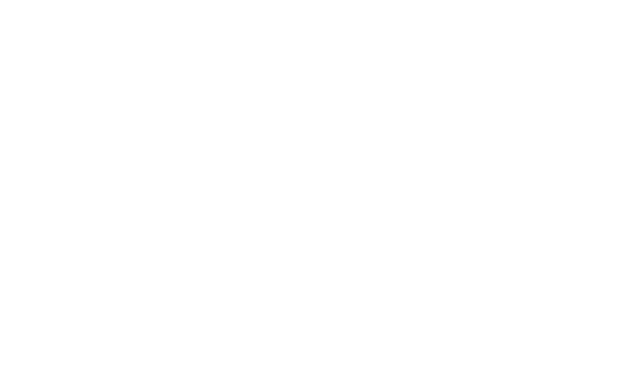
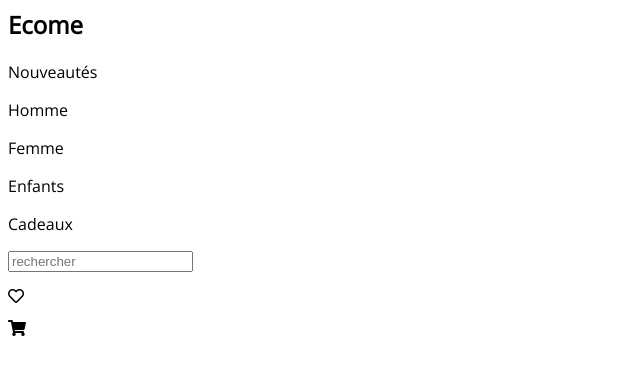
Before and after one commit to couscoudet/Test, a plain HTML site: page index.html in a window 1280 px wide. Shown: the whole page, without its empty margins (0-640 px from the left). Drawn offline with nearby package versions, Linux system fonts and the light colour scheme.

Commit message:
ajout de la barre de navigation et police/body css

```diff
--- a/index.html
+++ b/index.html
@@ -6,8 +6,25 @@
     <title>Document</title>
     <link rel="stylesheet" href="style.css" Type="text/css"/>
     <script type="text/javascript" src="script.js"></script>
+    <!--FONTAWESOME-->
+    <link rel="stylesheet" href="https://cdnjs.cloudflare.com/ajax/libs/font-awesome/5.15.2/css/all.min.css" integrity="sha512-HK5fgLBL+xu6dm/Ii3z4xhlSUyZgTT9tuc/hSrtw6uzJOvgRr2a9jyxxT1ely+B+xFAmJKVSTbpM/CuL7qxO8w==" crossorigin="anonymous" />
+
 </head>
 <body>
-
+    <nav>
+        <h1>Ecome</h1>
+        <div class="onglets">
+            <p class="link">Nouveautés</p>
+            <p class="link">Homme</p>
+            <p class="link">Femme</p>
+            <p class="link">Enfants</p>
+            <p class="link">Cadeaux</p>
+            <form>
+                <input type="search" placeholder="rechercher">
+            </form>
+            <p><i class="far fa-heart"></i></p>
+            <p><i class="fas fa-shopping-cart"></i></p>
+        </div>
+    </nav>
 </body>
 </html>
--- a/style.css
+++ b/style.css
@@ -0,0 +1,6 @@
+
+@import url('https://fonts.googleapis.com/css2?family=Open+Sans&display=swap');
+
+body {
+    font-family: 'Open Sans', sans-serif;
+}
```
